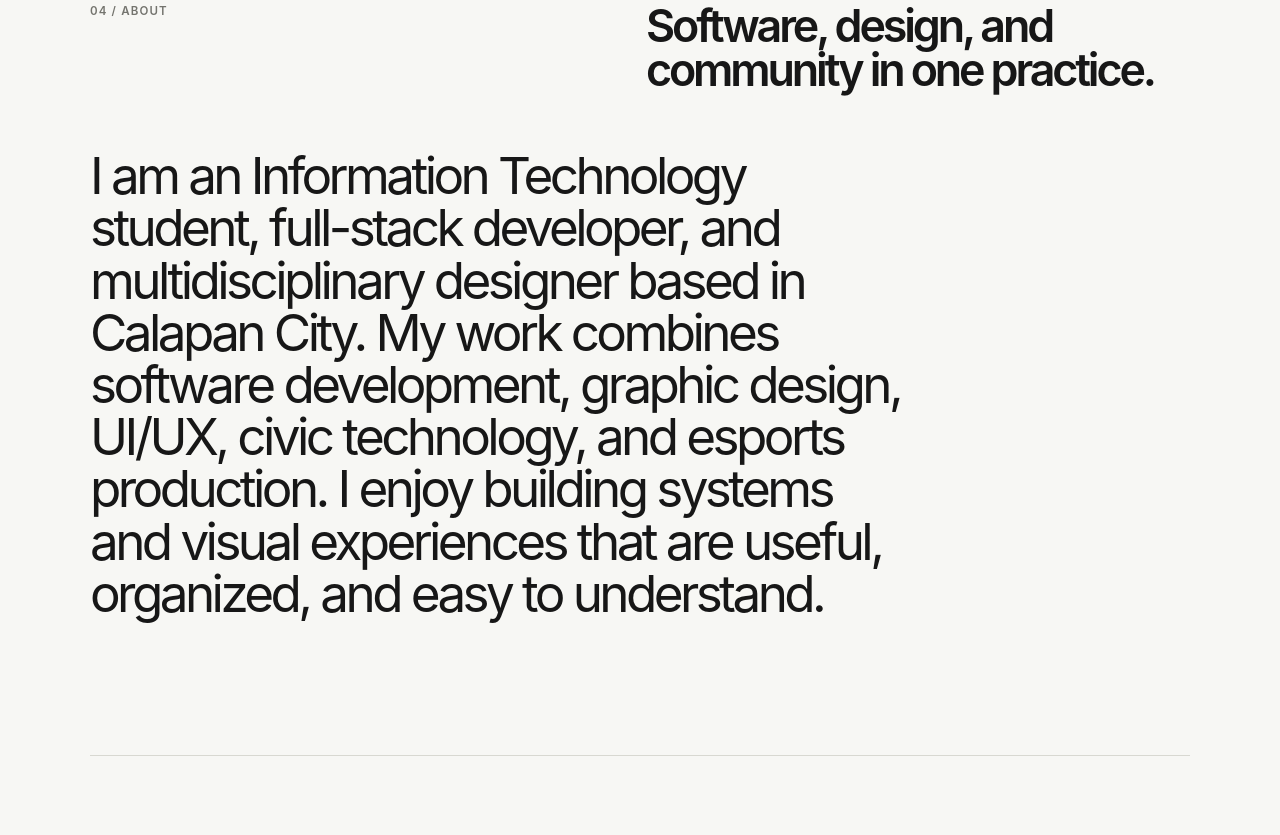
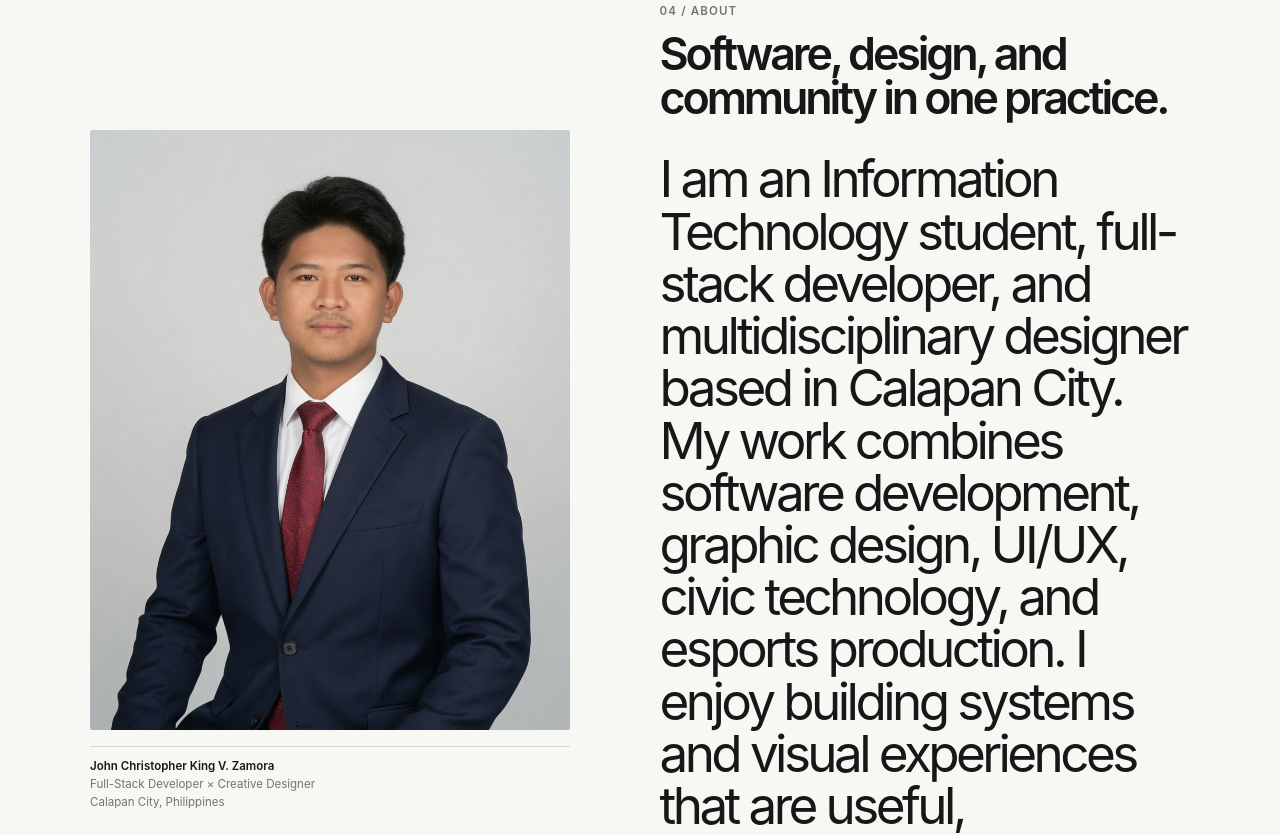
Before and after one commit to jczamora-git/gitrepo-zamora, a plain HTML site: page index.html in a window 1280 px wide. Shown: the part 3760-4595 px from the top of the page. Drawn offline with Linux system fonts and the light colour scheme.

Commit message:
version 2

```diff
--- a/index.html
+++ b/index.html
@@ -194,6 +194,21 @@
       </section>
 
       <section id="about" aria-labelledby="about-title">
+        <div class="about-layout">
+          <figure class="about-figure">
+            <img
+              src="jc-zamora.jpg"
+              alt="John Christopher King V. Zamora"
+              class="about-photo"
+            />
+            <figcaption>
+              <strong>John Christopher King V. Zamora</strong>
+              <span>Full-Stack Developer × Creative Designer</span>
+              <span>Calapan City, Philippines</span>
+            </figcaption>
+          </figure>
+
+          <div class="about-content">
             <header class="section-heading">
               <p class="eyebrow">04 / About</p>
               <h2 id="about-title">Software, design, and community in one practice.</h2>
@@ -206,6 +221,8 @@
               esports production. I enjoy building systems and visual experiences
               that are useful, organized, and easy to understand.
             </p>
+          </div>
+        </div>
       </section>
 
       <section aria-labelledby="skills-title">
--- a/style.css
+++ b/style.css
@@ -291,6 +291,50 @@ main > section {
   line-height: 1.02;
 }
 
+.about-layout {
+  display: grid;
+  grid-template-columns: minmax(300px, 0.95fr) minmax(0, 1.05fr);
+  gap: clamp(3rem, 7vw, 7rem);
+  align-items: center;
+}
+
+.about-figure {
+  margin: 0;
+}
+
+.about-photo {
+  display: block;
+  width: 100%;
+  aspect-ratio: 4 / 5;
+  object-fit: cover;
+  border-radius: 2px;
+}
+
+.about-figure figcaption {
+  display: grid;
+  gap: 0.15rem;
+  margin-top: 1rem;
+  padding-top: 0.75rem;
+  border-top: 1px solid var(--border);
+  color: var(--muted);
+  font-size: 0.72rem;
+  line-height: 1.35;
+}
+
+.about-figure figcaption strong {
+  color: var(--foreground);
+  font-weight: 600;
+}
+
+.about-content .section-heading {
+  display: block;
+  margin-bottom: 2rem;
+}
+
+.about-content .section-heading h2 {
+  margin-top: 0.85rem;
+}
+
 .skills-list {
   max-width: 58rem;
   font-size: clamp(1.25rem, 2.6vw, 2rem);
@@ -417,6 +461,11 @@ main > section {
     gap: 0.4rem;
   }
 
+  .about-layout {
+    grid-template-columns: 1fr;
+    gap: 3rem;
+  }
+
   .contact h2 {
     font-size: clamp(3.25rem, 14vw, 5.75rem);
   }
```
Also changed, not shown: jc-zamora.jpg (added). Lines whose indentation alone changed are shown as unchanged.
